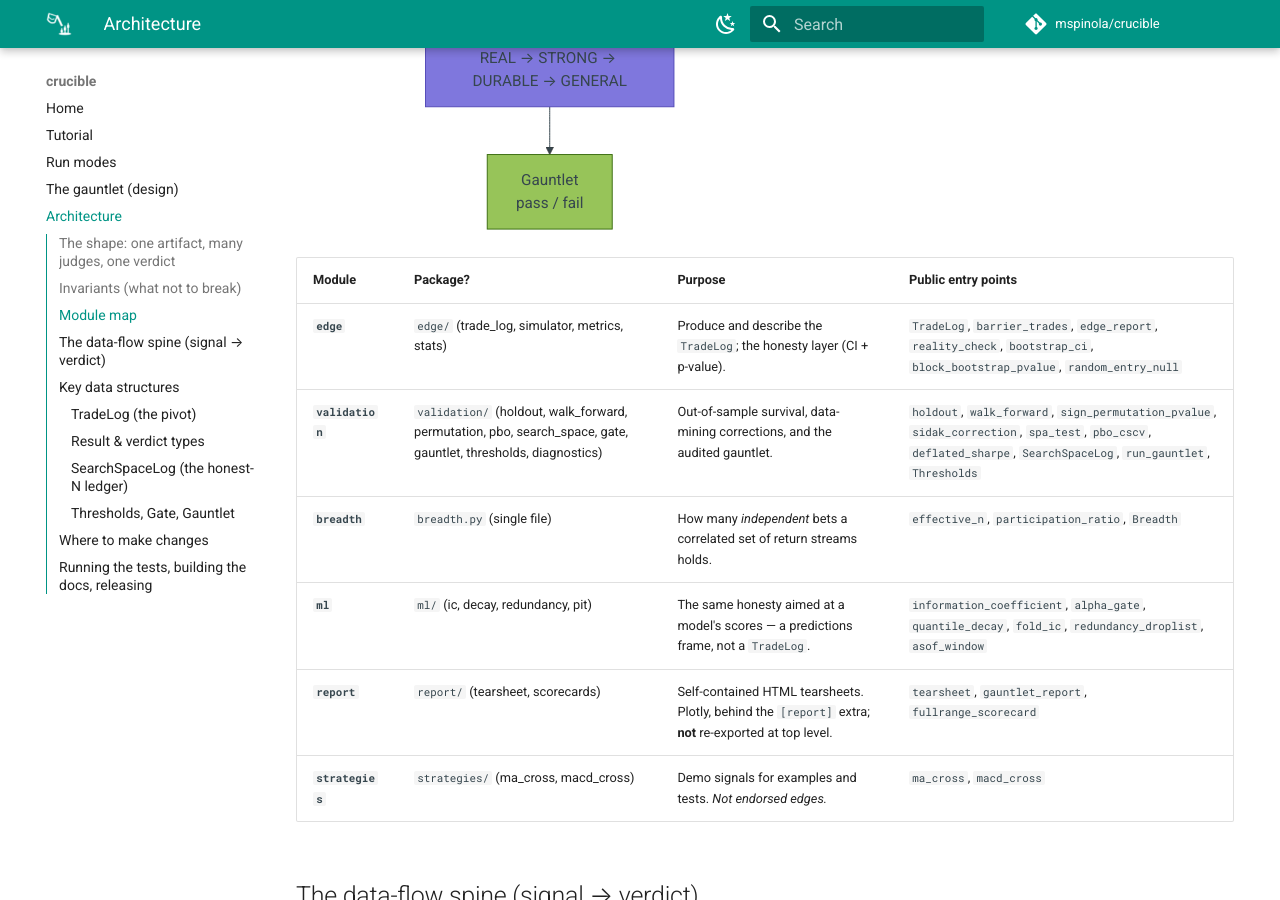
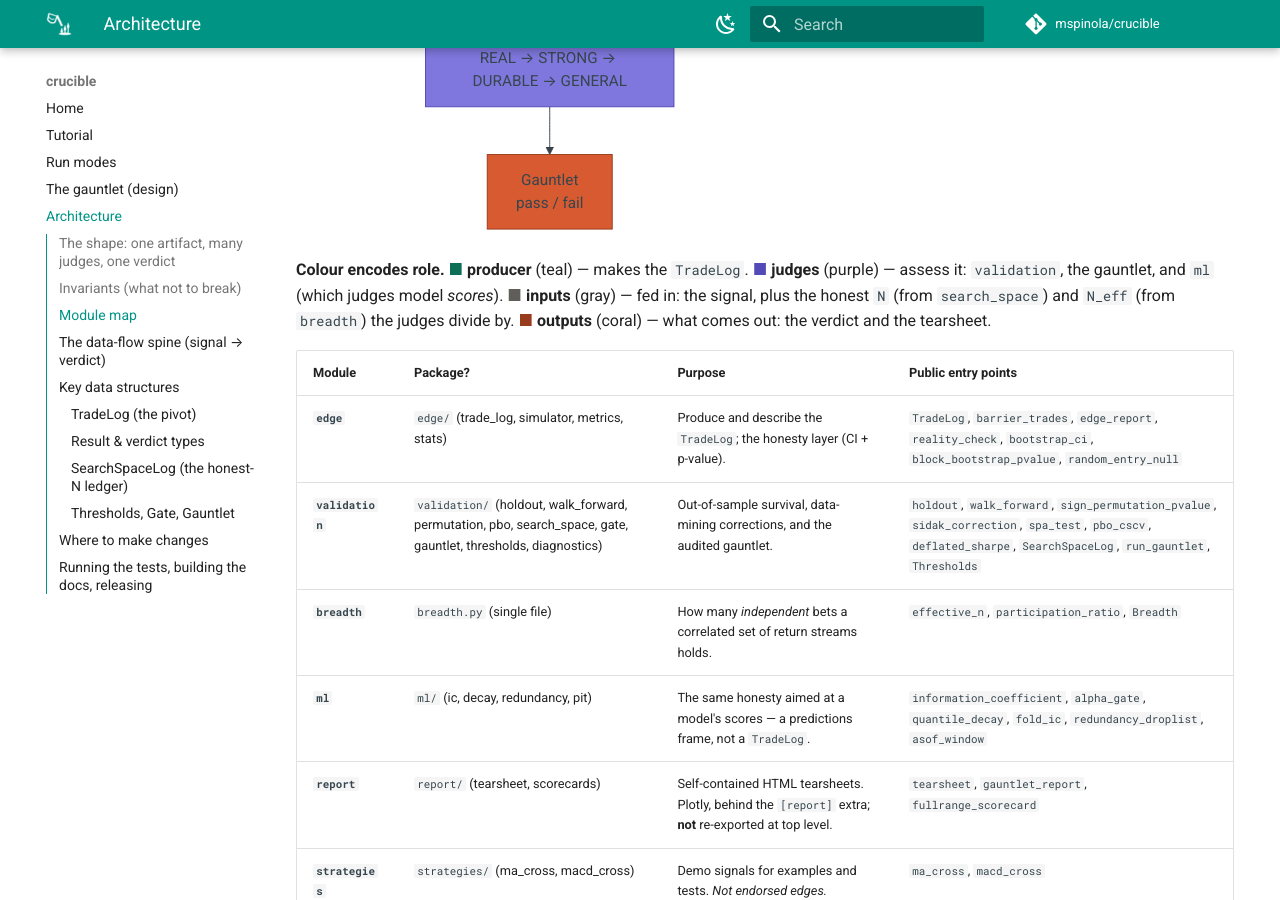
Before and after one commit to mspinola/crucible, an MkDocs documentation site: the page built from docs/architecture.md, in a window 1280 px wide and 900 px high, scrolled down 1843 px. Built offline with MkDocs 1.6.1 and Material for MkDocs 9.7.7, drawn with Linux system fonts in a browser that asks for light colours; comment, search, counter and statistics services are not loaded.

Commit message:
docs: give the module-map colors meaning + a legend
The colors were role-coded but had no key, so they read as decoration. Add a legend
and sharpen the buckets: producer (teal, makes the TradeLog) / judges (purple —
validation, gauntlet, and ml, which judges model scores) / inputs (gray — the signal
plus the honest N and N_eff the judges divide by) / outputs (coral — the verdict and
the tearsheet). ml moves from "io" to a judge; report/verdict become outputs. Output
uses coral, not green, to avoid the green="success" reading. Verified: renders with
four distinct, high-contrast buckets matching the legend.

Co-Authored-By: Claude Opus 4.8 <noreply@anthropic.com>

````diff
--- a/docs/architecture.md
+++ b/docs/architecture.md
@@ -45,21 +45,29 @@ even if the tests pass.
 
 ```mermaid
 flowchart TD
-    sig["a signal<br/>(boolean Series)"]:::io --> edge
-    edge["edge<br/>barrier_trades → TradeLog → reality_check"]:::pivot
+    sig["a signal<br/>(boolean Series)"]:::input --> edge
+    edge["edge<br/>barrier_trades → TradeLog → reality_check"]:::producer
     edge -->|TradeLog| val["validation<br/>holdout · walk_forward · pbo · permutation"]:::judge
-    edge -->|TradeLog| rep["report<br/>tearsheet (plotly, report extra)"]:::io
-    ss["search_space<br/>SearchSpaceLog"]:::io -->|honest N| val
-    br["breadth<br/>effective_n"]:::io -->|N_eff| val
+    edge -->|TradeLog| rep["report<br/>tearsheet (plotly, report extra)"]:::output
+    ss["search_space<br/>SearchSpaceLog"]:::input -->|honest N| val
+    br["breadth<br/>effective_n"]:::input -->|N_eff| val
     val --> gnt["run_gauntlet<br/>REAL → STRONG → DURABLE → GENERAL"]:::judge
-    gnt --> verdict["Gauntlet<br/>pass / fail"]:::out
-    ml["ml<br/>score IC · alpha_gate (parallel)"]:::io
+    gnt --> verdict["Gauntlet<br/>pass / fail"]:::output
+    ml["ml<br/>score IC · alpha_gate (parallel judge)"]:::judge
 
-    classDef pivot fill:#1D9E75,stroke:#0F6E56,color:#fff;
+    classDef producer fill:#1D9E75,stroke:#0F6E56,color:#fff;
     classDef judge fill:#7F77DD,stroke:#534AB7,color:#fff;
-    classDef io fill:#D3D1C7,stroke:#5F5E5A,color:#2C2C2A;
-    classDef out fill:#97C459,stroke:#3B6D11,color:#173404;
+    classDef input fill:#D3D1C7,stroke:#5F5E5A,color:#2C2C2A;
+    classDef output fill:#D85A30,stroke:#993C1D,color:#fff;
 ```
+
+**Colour encodes role.** <span style="color:#0F6E56">■</span> **producer** (teal) — makes the
+`TradeLog`. <span style="color:#534AB7">■</span> **judges** (purple) — assess it:
+`validation`, the gauntlet, and `ml` (which judges model *scores*). <span
+style="color:#5F5E5A">■</span> **inputs** (gray) — fed in: the signal, plus the honest
+`N` (from `search_space`) and `N_eff` (from `breadth`) the judges divide by. <span
+style="color:#993C1D">■</span> **outputs** (coral) — what comes out: the verdict and the
+tearsheet.
 
 | Module | Package? | Purpose | Public entry points |
 |---|---|---|---|
````
